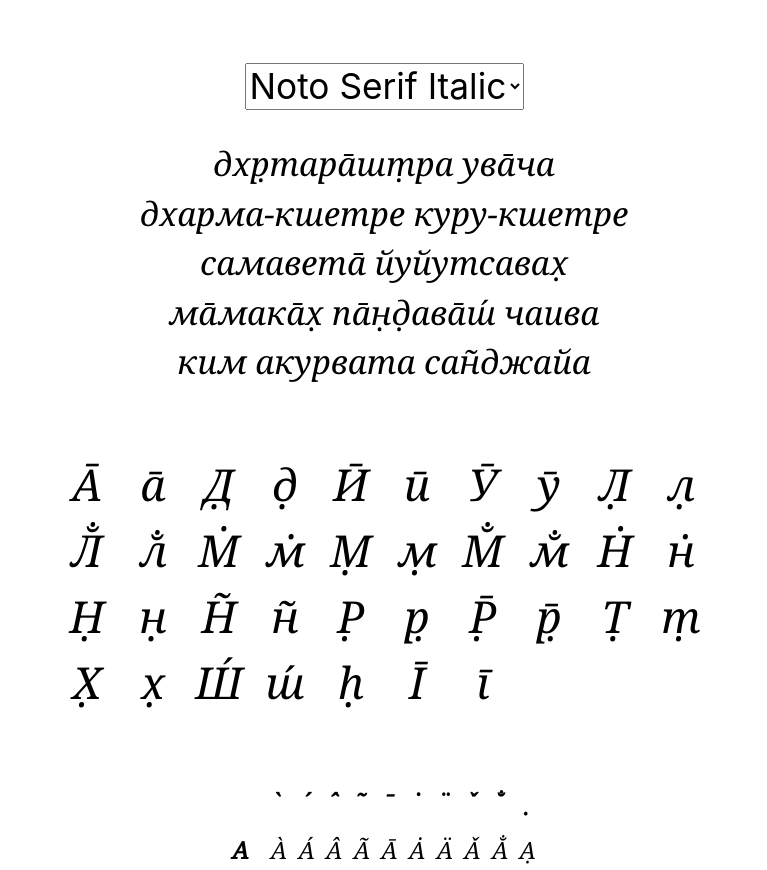
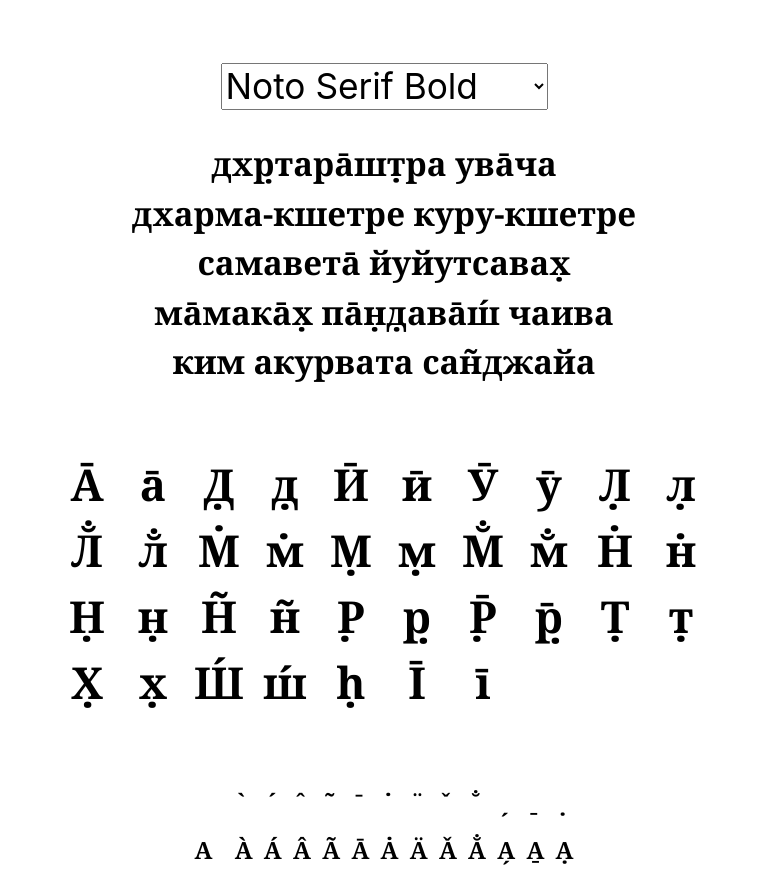
Before and after one commit to krishnized/fonts, a website: page index.html in a window 1280 px wide. Shown: the part 172-1042 px from the top of the page, without its empty margins (256-1023 px from the left). Drawn offline with nearby package versions, Linux system fonts and the light colour scheme.

Commit message:
Fix up woffs

```diff
--- a/index.html
+++ b/index.html
@@ -21,8 +21,8 @@
   @font-face {
     font-family: 'Noto';
     font-style: italic;
+    font-weight: normal;
     font-display: swap;
-    /* src: url(./Noto/NotoSerif-Italic.otf); */
     src: url(./Noto/NotoSerif-Italic.woff2);
   }
   @font-face {
@@ -67,6 +67,7 @@
     text-align: center;
     line-height: 1.5;
     font-family: -apple-system, BlinkMacSystemFont, 'Segoe UI', Roboto, Oxygen, Ubuntu, Cantarell, 'Open Sans', 'Helvetica Neue', sans-serif;
+    text-rendering: optimizeLegibility;
   }
 
   a {
@@ -173,9 +174,10 @@
 
 <h2>
 <select id="select">
-<!-- <option class="noto regular" value="noto regular">Noto Serif Regular</option> -->
-<option class="noto italic" value="noto italic" selected>Noto Serif Italic</option>
-<option class="noto bold" value="noto bold">Noto Serif Bold</option>
+<option class="lora italic" value="lora italic">Lora Italic</option>
+<option class="noto regular" value="noto regular">Noto Serif Regular</option>
+<option class="noto italic" value="noto italic">Noto Serif Italic</option>
+<option class="noto bold" value="noto bold" selected>Noto Serif Bold</option>
 </select>
 </h2>
 
@@ -211,7 +213,7 @@ const charRange = (from, to) => Array.from({length: to - from + 1}).map((_,i) =>
 // create glyph preview tables
 // const marks = charRange(0x0300, 0x0324)
 // const marks = [...charRange(0x0300, 0x0310), ...[0x0316, 0x0317, 0x0320, 0x0323, 0x0324, 0x0325, 0x0326, 0x0329, 0x032E, 0x0330, 0x0331].map(c => String.fromCharCode(c))]
-const marks = [...charRange(0x0300, 0x0304), ...[0x0307,0x0308,0x030c,0x0310, 0x0323].map(c => String.fromCharCode(c))]
+const marks = [...charRange(0x0300, 0x0304), ...[0x0307,0x0308,0x030c,0x0310, 0x0317, 0x0320, 0x0323].map(c => String.fromCharCode(c))]
 const chars = [...charRange(0x0041, 0x005A), ...charRange(0x0061, 0x007A), ...charRange(0x0410, 0x044F)]
 
 table.innerHTML = `
```
Also changed, not shown: Noto/NotoSerif-Bold.otf, Noto/NotoSerif-Bold.woff2, Noto/NotoSerif-Italic.otf, Noto/NotoSerif-Italic.woff2, Noto/NotoSerif-Regular.otf, Noto/NotoSerif-Regular.woff2, 1 other file.
